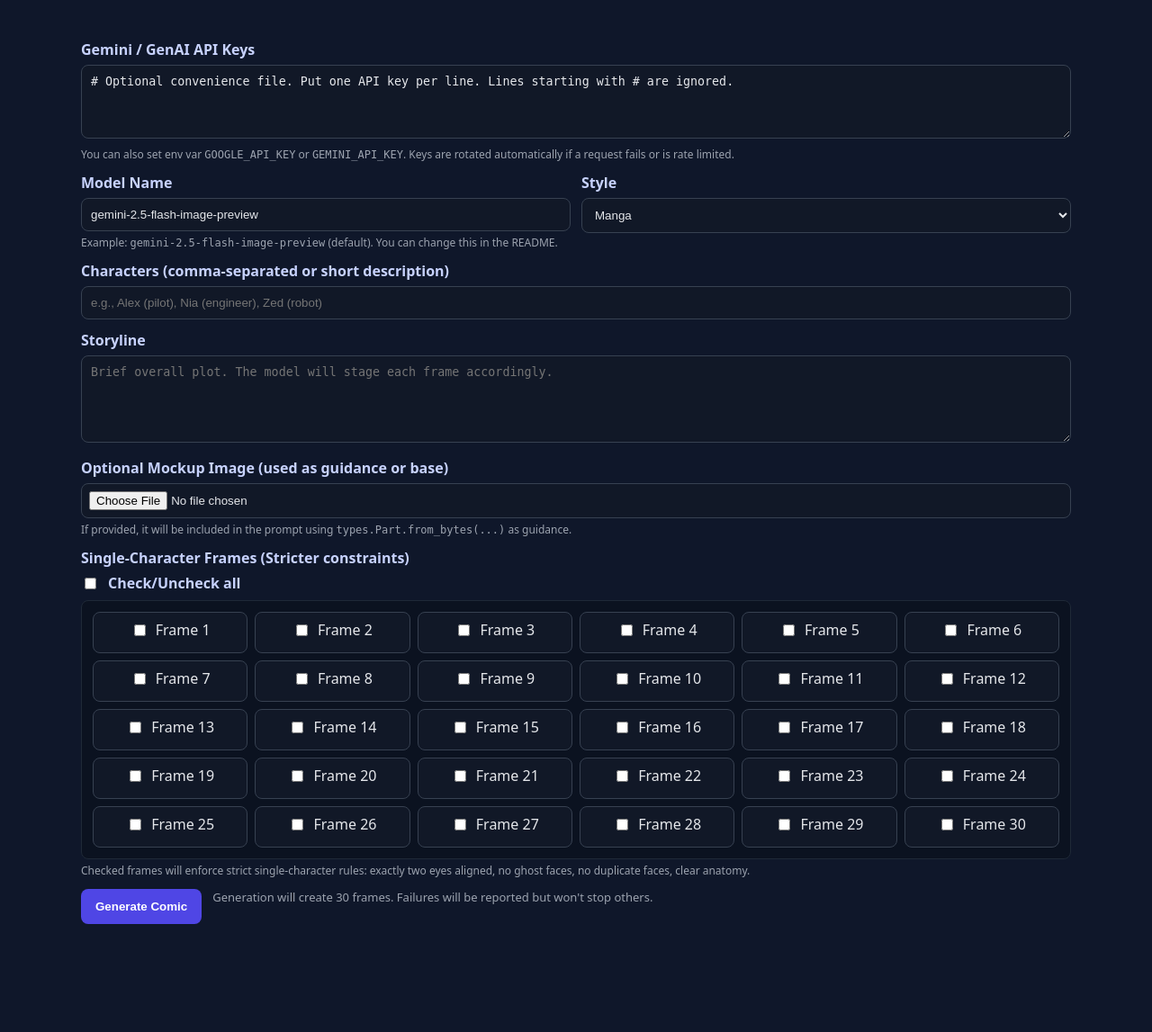
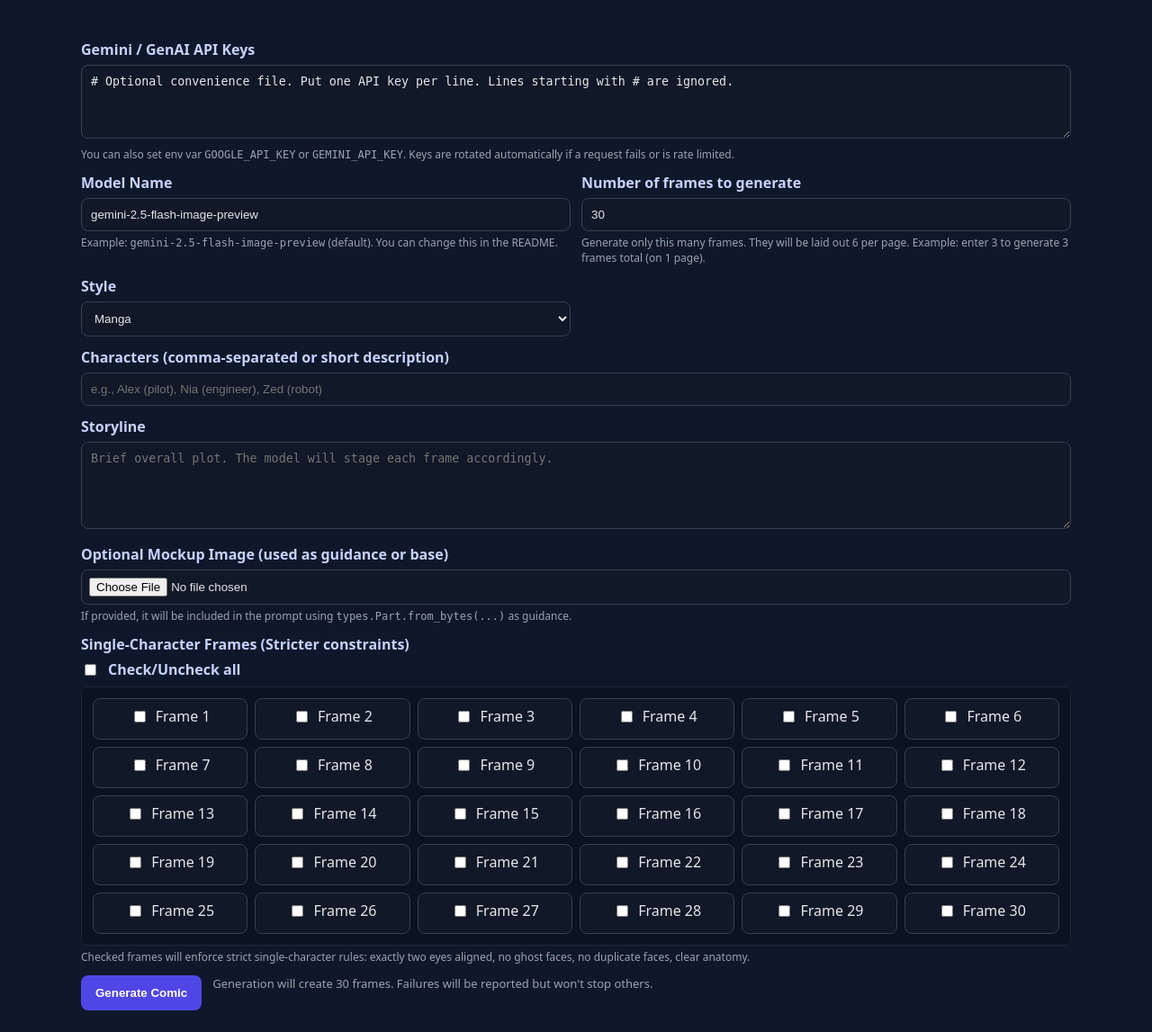
Before and after one commit to Coderedhydra/ow, a Flask app: page / in a window 1280 px wide. Shown: the part 99-1246 px from the top of the page at 90% size. Before the commit the page ends 1126 px from the top, so only its background shows below. Run offline with Flask 3, Linux system fonts and the light colour scheme.

Commit message:
Feat: Allow customizing number of comic frames
Co-authored-by: tester <tester@vidunit.com>

```diff
--- a/comic_project/app.py
+++ b/comic_project/app.py
@@ -1,4 +1,5 @@
 import os
+import math
 import uuid
 import base64
 from typing import List, Optional, Tuple
@@ -291,14 +292,20 @@ def generate():
     characters_text = request.form.get("characters", "").strip()
     style_text = request.form.get("style", "").strip()
     storyline_text = request.form.get("storyline", "").strip()
+    # Frames count
+    try:
+        frames_count = int(request.form.get("frames_count", "30").strip())
+    except Exception:
+        frames_count = 30
+    frames_count = max(1, min(60, frames_count))  # allow up to 60 to be safe
 
     api_keys = parse_api_keys(api_keys_text)
     if not api_keys:
         flash("Please provide at least one Gemini API key.", "error")
         return redirect(url_for("index"))
 
-    # Single-character flags for 30 frames
-    total_frames = 30
+    # Single-character flags for selected frames
+    total_frames = frames_count
     single_flags: List[bool] = [False] * total_frames
     raw_flags = request.form.getlist("single_flags")  # list of frame indices as strings
     try:
@@ -357,18 +364,20 @@ def generate():
     else:
         flash("All frames generated successfully!", "success")
 
-    # Group into pages of 6 frames each (5 pages)
+    # Group into pages of 6 frames each (dynamic page count)
     pages: List[List[Optional[str]]] = []
-    for p in range(5):
-        start = p * 6
-        end = start + 6
+    frames_per_page = 6
+    total_pages = max(1, math.ceil(total_frames / frames_per_page))
+    for p in range(total_pages):
+        start = p * frames_per_page
+        end = start + frames_per_page
         pages.append(frame_paths[start:end])
 
     return render_template(
         "result.html",
         pages=pages,
-        total_pages=5,
-        frames_per_page=6,
+        total_pages=total_pages,
+        frames_per_page=frames_per_page,
     )
 
 
--- a/comic_project/templates/index.html
+++ b/comic_project/templates/index.html
@@ -73,6 +73,12 @@
       </div>
 
       <div>
+        <label for="frames_count">Number of frames to generate</label>
+        <input type="text" id="frames_count" name="frames_count" value="30" />
+        <div class="help">Generate only this many frames. They will be laid out 6 per page. Example: enter 3 to generate 3 frames total (on 1 page).</div>
+      </div>
+
+      <div>
         <label for="style">Style</label>
         <select id="style" name="style">
           <option value="Manga">Manga</option>
--- a/comic_project/templates/result.html
+++ b/comic_project/templates/result.html
@@ -28,7 +28,7 @@
 <body>
   <header>
     <h1>Comic Generated</h1>
-    <p class="sub">5 pages, 6 frames each</p>
+    <p class="sub">{{ total_pages }} page(s), {{ frames_per_page }} frames each</p>
   </header>
   <main>
     {% with messages = get_flashed_messages(with_categories=true) %}
```
Also changed, not shown: comic_project/README.md.
